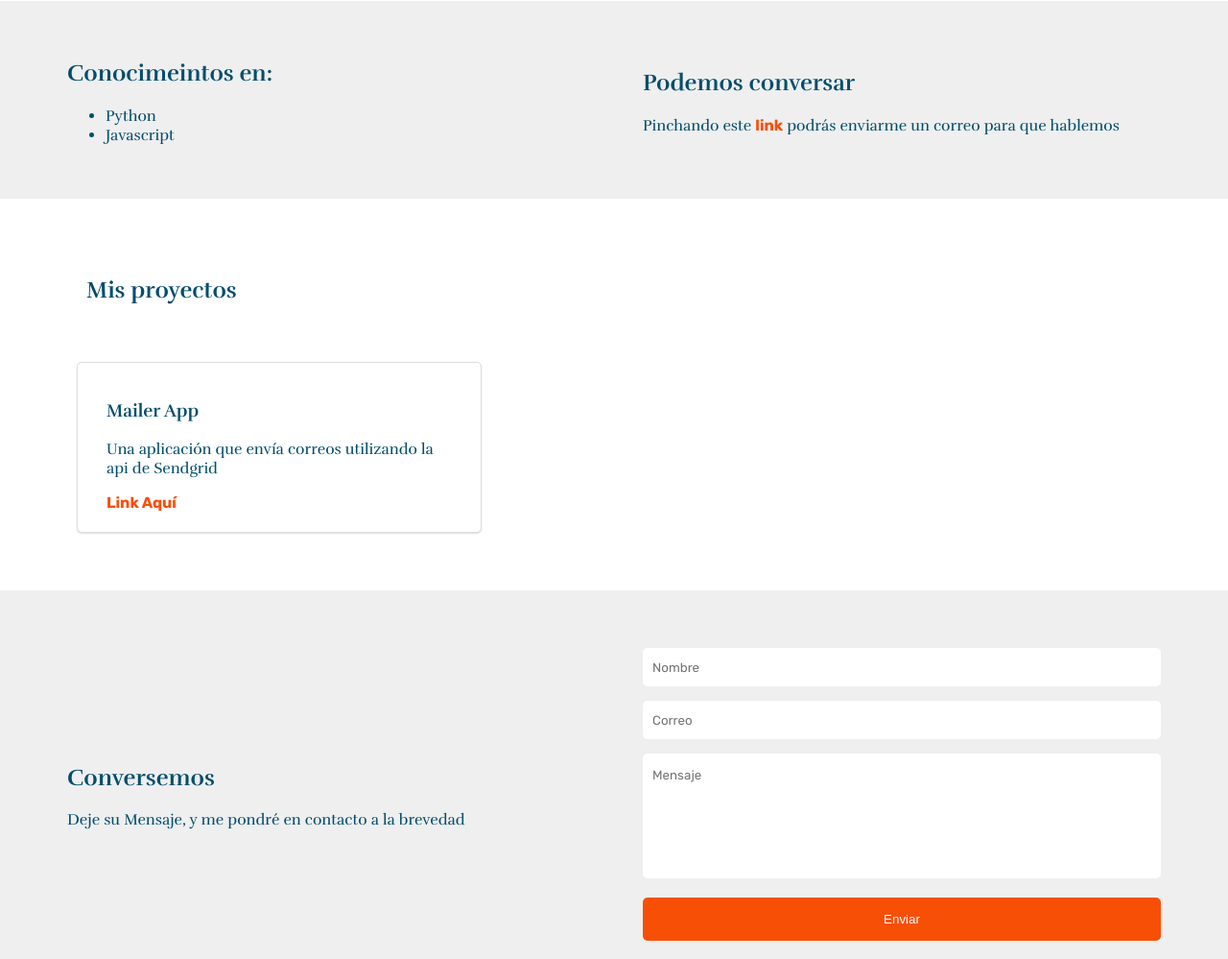
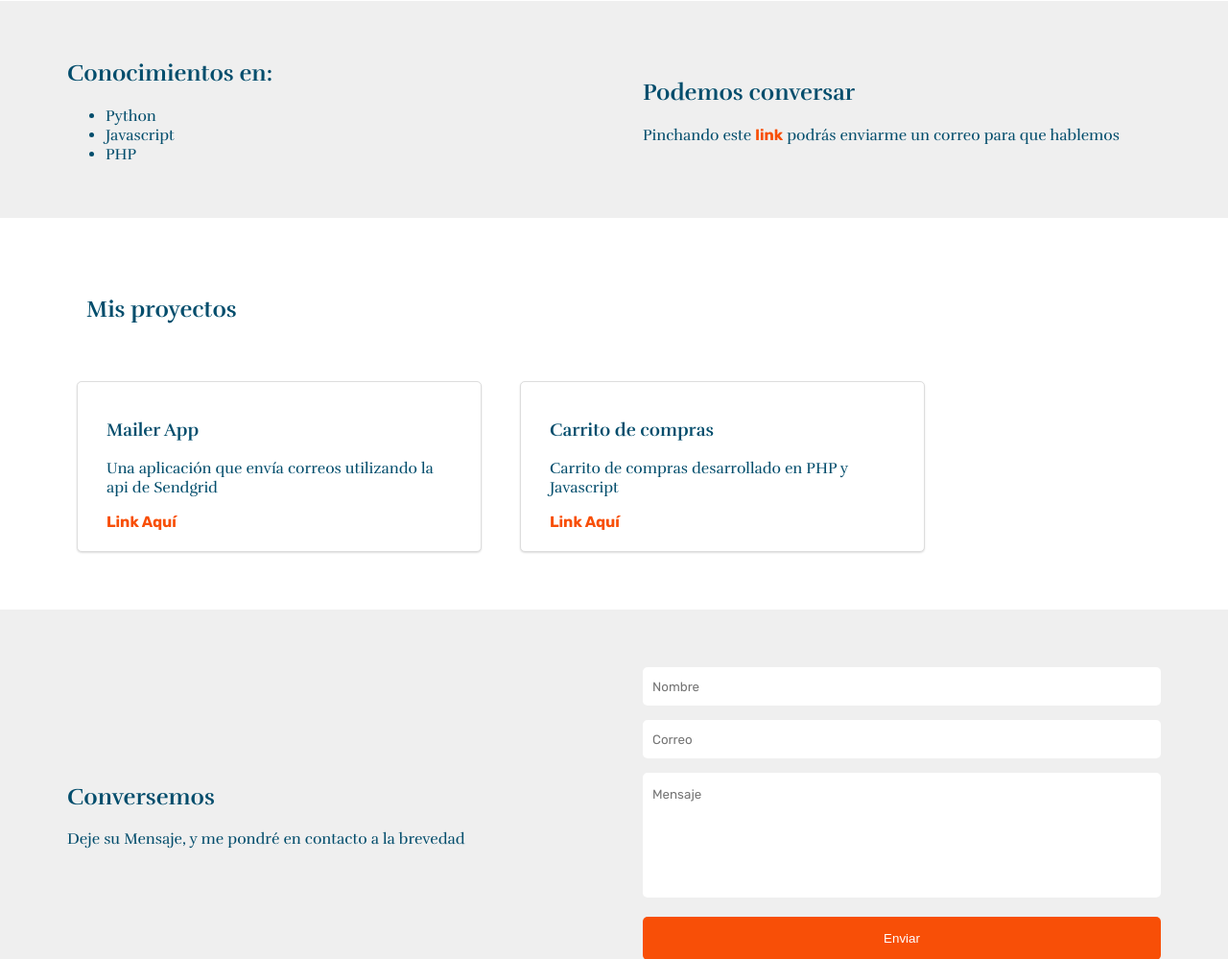
Before and after one commit to elmoconh/PortafolioFlask, a Flask app: page / in a window 1280 px wide. Shown: the part 726-1725 px from the top of the page at 96% size. Run offline with Flask 2, Linux system fonts and the light colour scheme.

Commit message:
version 1.0.1

```diff
--- a/templates/portafolio/section-first.html
+++ b/templates/portafolio/section-first.html
@@ -2,10 +2,11 @@
     <div class="content">
         <div class="row vert-padding">
             <div class="left padded">
-                <h1>Conocimeintos en:</h1>
+                <h1>Conocimientos en:</h1>
                 <p><ul>
                     <li>Python</li>
                     <li>Javascript</li>
+                    <li>PHP</li>
                 </ul>
 
                 </p>
--- a/templates/portafolio/section-second.html
+++ b/templates/portafolio/section-second.html
@@ -9,6 +9,11 @@
             <p>Una aplicación que envía correos utilizando la api de Sendgrid</p>
             <a class="orange" target="_blank" href="#">Link Aquí</a>
            </div>
+           <div class="card third">
+            <h3> Carrito de compras</h3>
+            <p>Carrito de compras desarrollado en PHP y Javascript</p>
+            <a class="orange" target="_blank" href="https://carritohelmer.herokuapp.com/">Link Aquí</a>
+           </div>
        </div>
     </div>
 </div>
```
